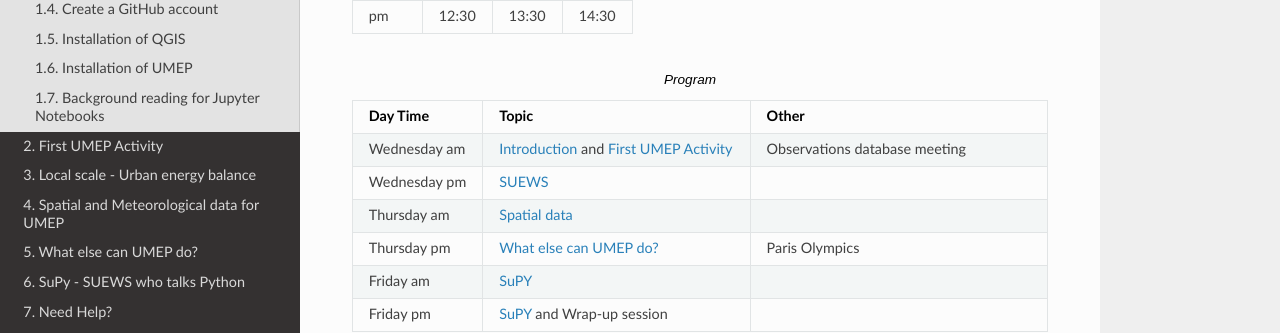
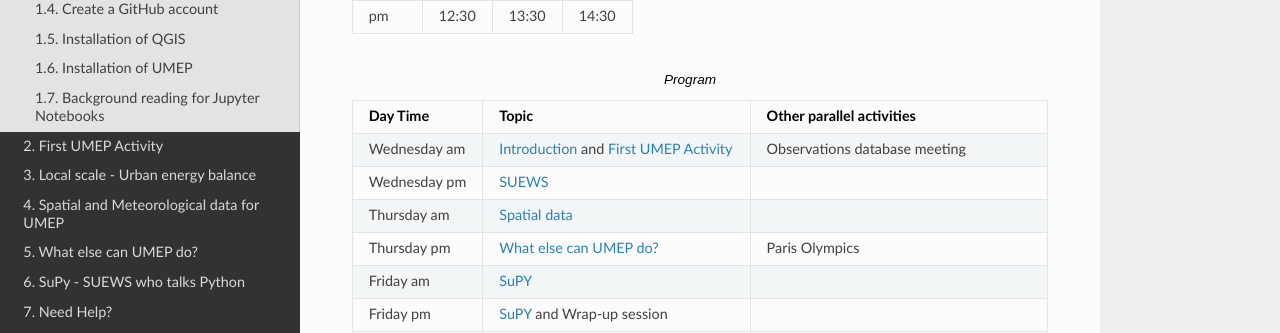
Before and after one commit to Urban-Meteorology-Reading/UMEP-Workshop, a Sphinx documentation site: the page built from source/Prepare/Prog1.rst, in a window 1280 px wide and 1263 px high. Shown: the part 281-614 px from the top of the window. Built offline with Sphinx 7.4.7 and the Read the Docs theme 2.0.0, drawn with Linux system fonts in a browser that asks for light colours.

Commit message:
Update Prog1.rst

```diff
--- a/source/Prepare/Prog1.rst
+++ b/source/Prepare/Prog1.rst
@@ -27,7 +29,7 @@ Workshop Program: 8 - 10 July 2020
 
    * - Day Time
      - Topic
-     - Other
+     - Other parallel activities
    * - Wednesday am
      - `Introduction <Intro1>` and `First UMEP Activity <FirstUMEPActivity>`
      - Observations database meeting
```
Also changed, not shown: other parts of source/Prepare/Prog1.rst (+2 -0 lines).
